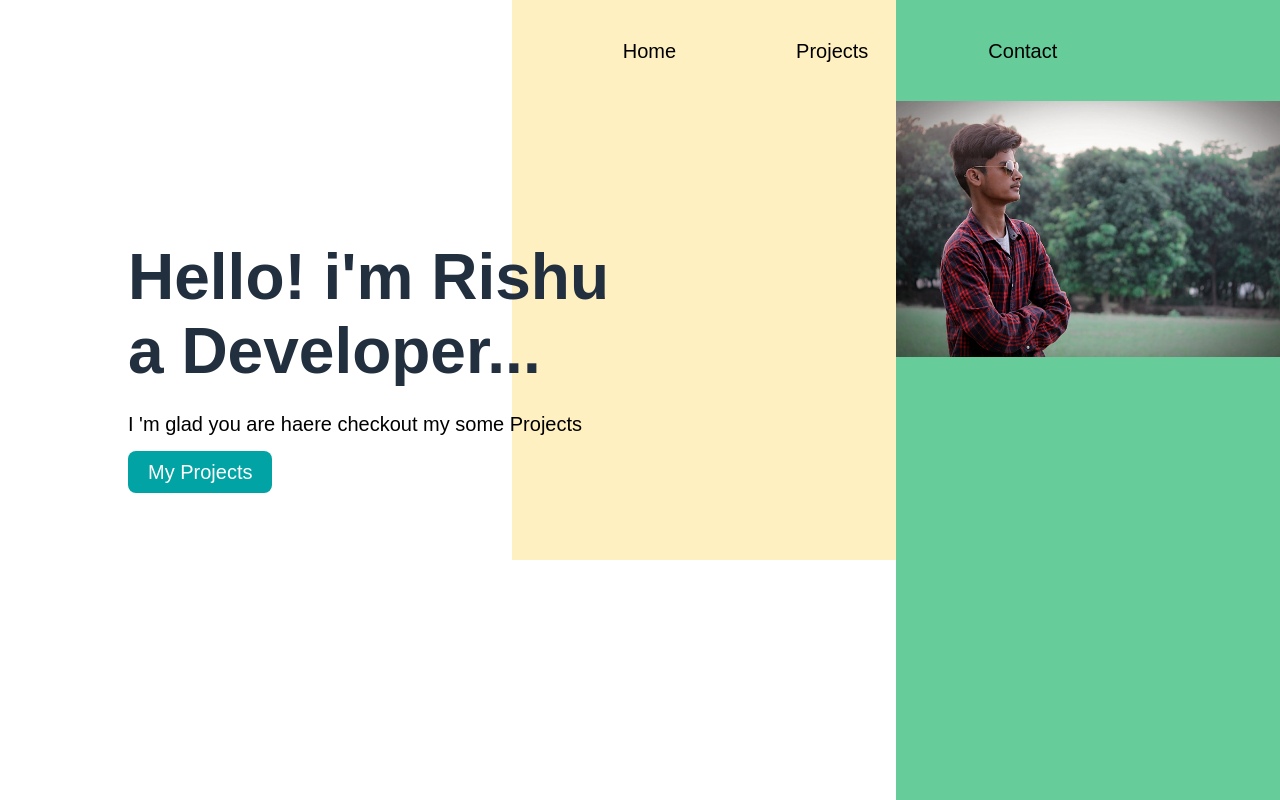
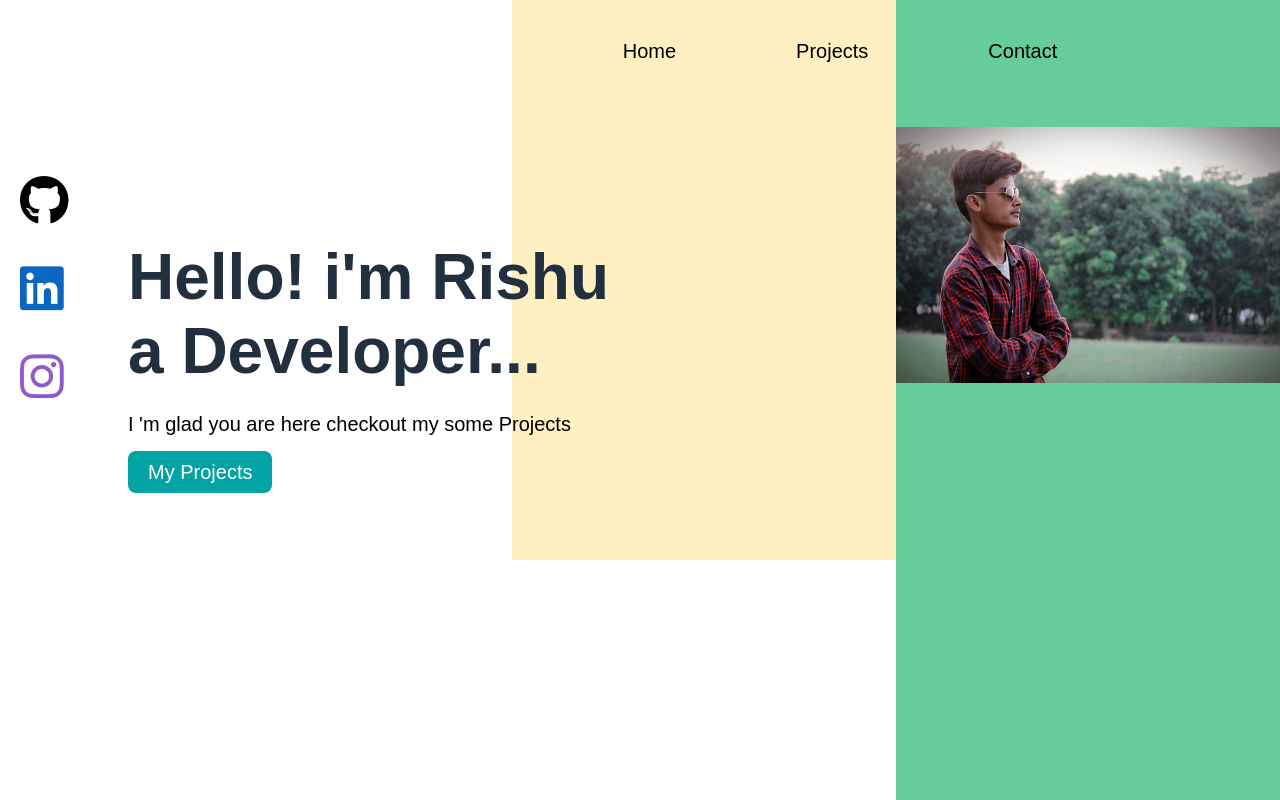
Before and after one commit to rishuk524/protfolio, a plain HTML site: page index.html in a window 1280 px wide. Drawn offline with nearby package versions, Linux system fonts and the light colour scheme.

Commit message:
added social media icons

```diff
--- a/css/style.css
+++ b/css/style.css
@@ -74,7 +74,7 @@ button a{
     height: 40%;
     position: relative;
     left: 70%;
-   margin-top: 3%;
+    bottom: 280px;
 }
 @media screen and (max-width:500px) {
     .box2{
@@ -103,3 +103,22 @@ button a{
         overflow: hidden;
     }
     }
+.social{
+    font-size: 50px;
+    display: flex;
+    flex-direction: column;
+    gap: 30px;
+    margin-top: 110px;
+    margin-left: 20px;
+}
+.fa-github{
+    text-decoration: none;
+    color: #000;
+}
+.fa-linkedin{
+    text-decoration: none;
+    color: #0A66C2;
+}
+.fa-instagram{
+    color: rgba(120, 61, 196, 0.845);
+}
--- a/index.html
+++ b/index.html
@@ -26,10 +26,22 @@
             </li>
         </ul>
     </nav>
+         <!-- social icons -->
+           <div class="social">
+           <a href="https://github.com/rishuk524" target="_blank" rel="noopener noreferrer">
+            <i class="fa-brands fa-github"></i>
+           </a>
+            <a href="https://www.linkedin.com/in/rishu-srivastava-66b178210/" target="_blank" rel="noopener noreferrer">
+                <i class="fa-brands fa-linkedin"></i>
+            </a>
+            <a href="https://www.instagram.com/rishusrivastava242/?hl=en" target="_blank" rel="noopener noreferrer">
+                <i class="fa-brands fa-instagram"></i>
+            </a>
+           </div>
          <!-- Introduction section  -->
          <div class="introduction animate__animated animate__zoomIn">
             <h1>Hello! i'm Rishu  a Developer...</h1>
-            <p>I 'm glad you are haere checkout my some Projects </p>
+            <p>I 'm glad you are here checkout my some Projects </p>
             <button><a href="./projects/index.html" target="_blank" rel="noopener noreferrer">My Projects</a></button>
          </div>
          <div class="img">
```
